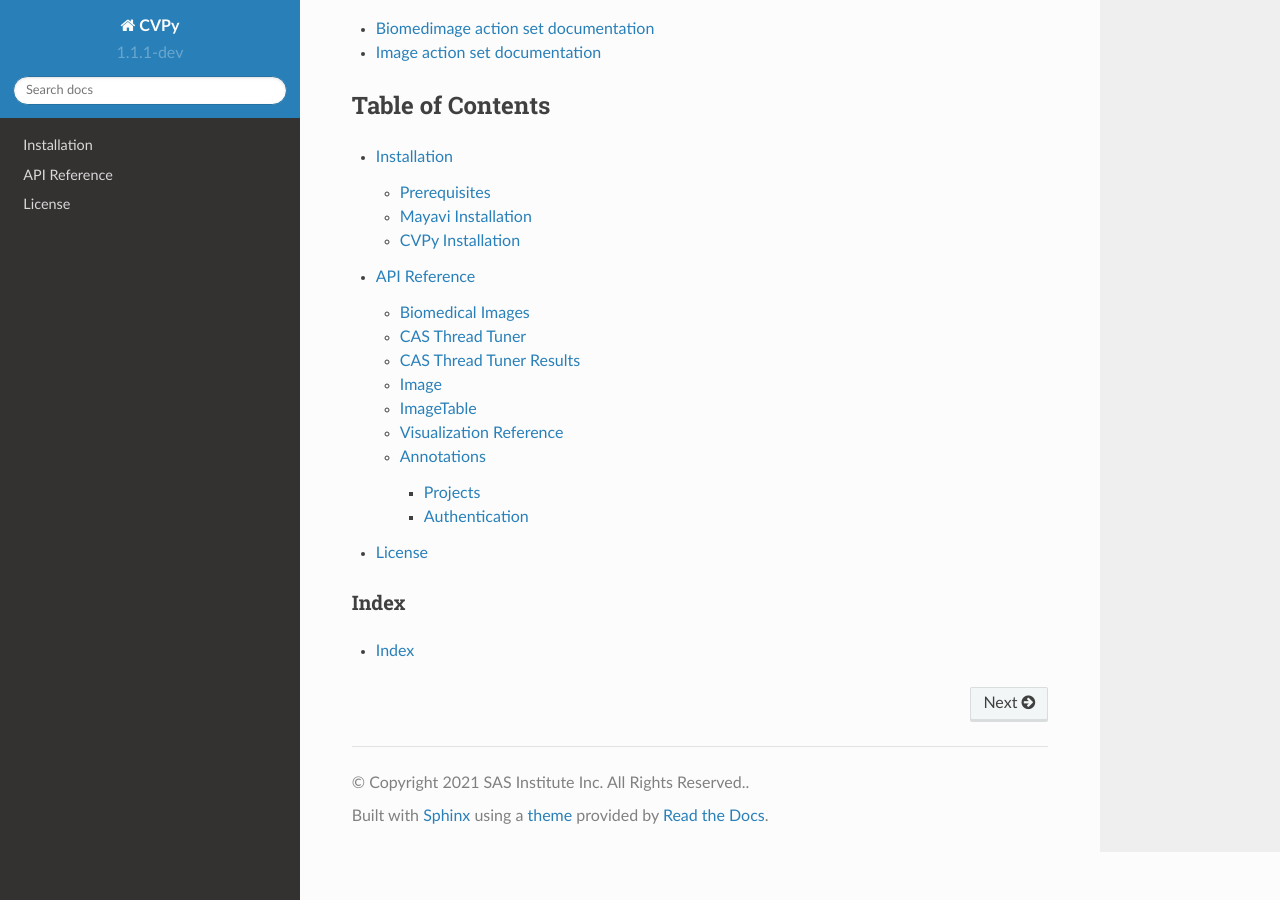
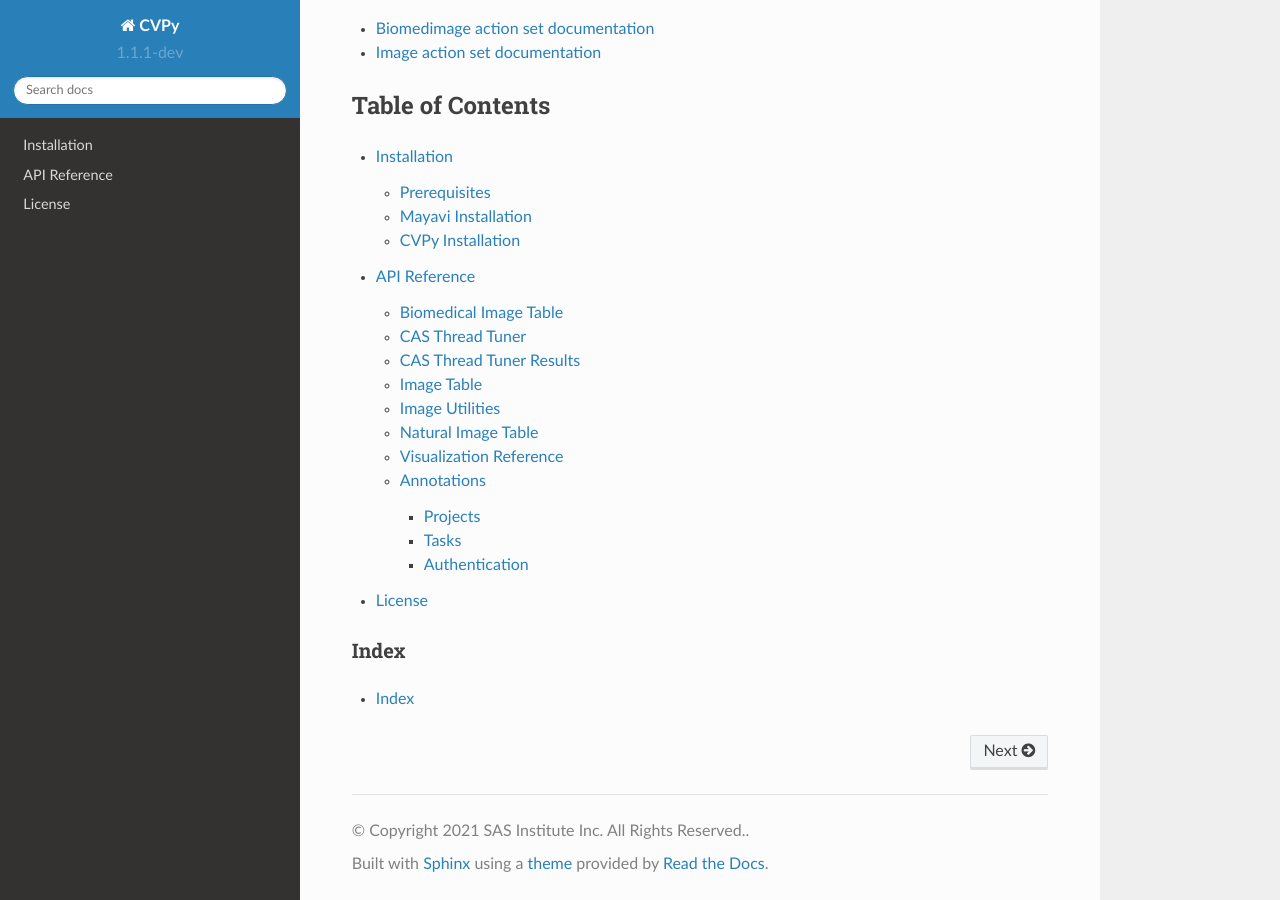
Before and after one commit to sassoftware/python-cvpy, a Sphinx documentation site: the page built from doc/source/index.rst, in a window 1280 px wide and 900 px high, scrolled down 799 px. Built offline with Sphinx 7.4.7 and the Read the Docs theme 2.0.0, drawn with Linux system fonts in a browser that asks for light colours; formulas are drawn with MathJax 3; part of the change alters nothing that is shown.

```diff
--- a/doc/source/api.rst
+++ b/doc/source/api.rst
@@ -7,18 +7,23 @@ API Reference
 
 .. currentmodule:: cvpy
 
-Biomedical Images
------------------
+Biomedical Image Table
+----------------------
 
-.. currentmodule:: cvpy.biomedimage.BiomedImage
+.. currentmodule:: cvpy.biomedimage.BiomedImageTable
 
 .. autosummary::
     :toctree: generated/
 
-    BiomedImage
-    BiomedImage.quantify_sphericity
-    BiomedImage.mask_image
-    BiomedImage.morphological_gradient
+    BiomedImageTable
+    ImageTable.as_dict
+    BiomedImageTable.fetch_image_array
+    BiomedImageTable.fetch_geometry_info
+    BiomedImageTable.from_table
+    ImageTable.has_decoded_images
+    BiomedImageTable.load
+    BiomedImageTable.sphericity
+    BiomedImageTable.morphological_gradient
 
 CAS Thread Tuner
 ----------------
@@ -43,28 +48,8 @@ CAS Thread Tuner Results
     CASThreadTunerResults
     CASThreadTunerResults.plot_exec_times
 
-Image
------
-
-.. currentmodule:: cvpy.image.Image
-
-.. autosummary::
-    :toctree: generated/
-
-    Image
-    Image.convert_to_CAS_column
-    Image.convert_wide_to_numpy
-    Image.convert_numpy_to_wide
-    Image.fetch_geometry_info
-    Image.fetch_image_array
-    Image.get_image_array_from_row
-    Image.get_image_array
-    Image.get_image_array_const_ctype
-    Image.mask_image
-
-
-ImageTable
-----------
+Image Table
+-----------
 
 .. currentmodule:: cvpy.base.ImageTable
 
@@ -74,6 +59,40 @@ ImageTable
     ImageTable
     ImageTable.as_dict
     ImageTable.has_decoded_images
+    ImageTable.load
+    ImageTable.from_table
+
+Image Utilities
+---------------
+
+.. currentmodule:: cvpy.utils.ImageUtils
+
+.. autosummary::
+    :toctree: generated/
+
+    ImageUtils
+    ImageUtils.convert_numpy_to_wide
+    ImageUtils.convert_to_CAS_column
+    ImageUtils.convert_wide_to_numpy
+    ImageUtils.get_image_array
+    ImageUtils.get_image_array_const_ctype
+    ImageUtils.get_image_array_from_row
+
+
+Natural Image Table
+-------------------
+
+.. currentmodule:: cvpy.image.NaturalImageTable
+
+.. autosummary::
+    :toctree: generated/
+
+    NaturalImageTable
+    NaturalImageTable.as_dict
+    NaturalImageTable.has_decoded_images
+    NaturalImageTable.from_table
+    NaturalImageTable.load
+    NaturalImageTable.mask_image
 
 
 Visualization Reference
@@ -101,10 +120,12 @@ Projects
     :toctree: generated/
 
     Project
+    Project.as_dict
+    Project.get_annotations
     Project.post_images
-    Project.get_annotations
+    Project.resume
     Project.save
-    Project.resume
+    Project.to_json
 
 .. currentmodule:: cvpy.annotation.cvat.CVATProject
 
@@ -112,10 +133,25 @@ Projects
     :toctree: generated/
 
     CVATProject
+    CVATProject.as_dict
+    CVATProject.from_json
+    CVATProject.get_annotations
     CVATProject.post_images
-    CVATProject.get_annotations
     CVATProject.save
     CVATProject.resume
+    CVATProject.to_json
+
+Tasks
+~~~~~
+
+.. currentmodule:: cvpy.annotation.cvat.CVATTask
+
+.. autosummary::
+    :toctree: generated/
+
+    CVATTask
+    CVATTask.from_dict
+
 
 Authentication
 ~~~~~~~~~~~~~~
@@ -126,3 +162,12 @@ Authentication
     :toctree: generated/
 
     Credentials
+
+.. currentmodule:: cvpy.annotation.cvat.CVATAuthenticator
+
+.. autosummary::
+    :toctree: generated/
+
+    CVATAuthenticator
+    CVATAuthenticator.authenticate
+    CVATAuthenticator.generate_cvat_token
```
